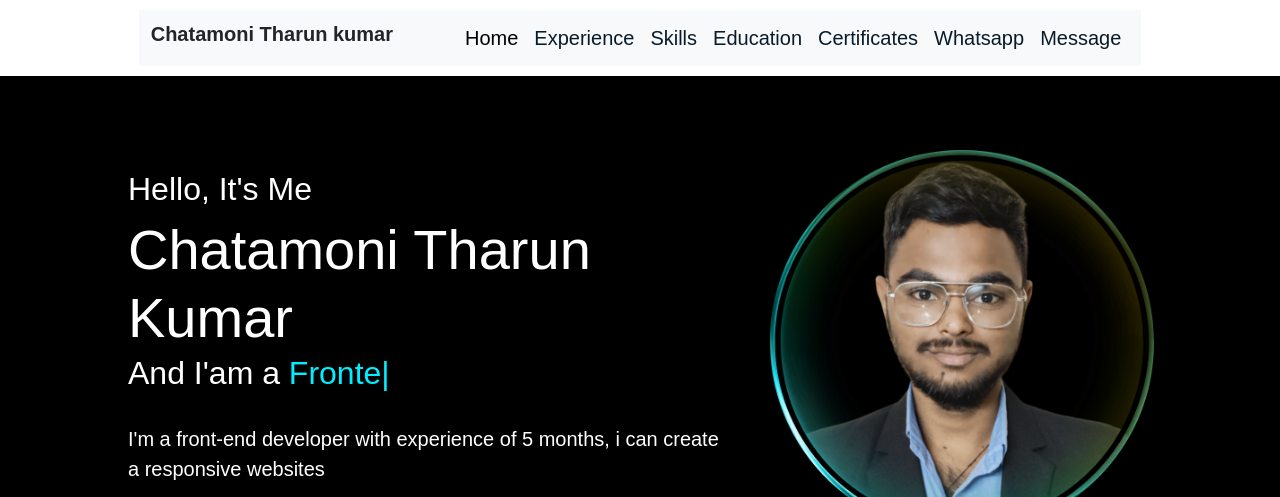
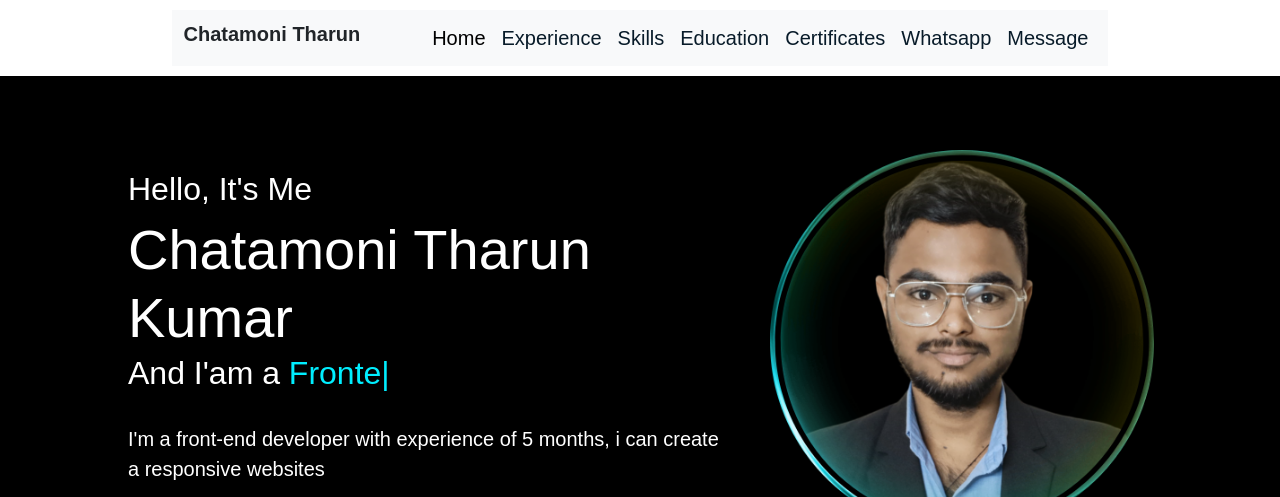
Before and after one commit to cybertharun/Tharun-Portfolio, a plain HTML site: page index.html in a window 1280 px wide. Shown: the top 497 px of the page. Drawn offline with nearby package versions, Linux system fonts and the light colour scheme.

Commit message:
Update index.html

```diff
--- a/index.html
+++ b/index.html
@@ -19,7 +19,7 @@
 
     <nav class="navbar navbar-expand-lg bg-body-tertiary">
       <div class="container-fluid">
-        <h2>Chatamoni Tharun kumar</h2>
+        <h2>Chatamoni Tharun </h2>
         <a class="navbar-brand" href="#"></a>
          <button class="navbar-toggler" type="button" data-bs-toggle="collapse" data-bs-target="#navbarSupportedContent" aria-controls="navbarSupportedContent" aria-expanded="false" aria-label="Toggle navigation">
           <span class="navbar-toggler-icon"></span>
```
